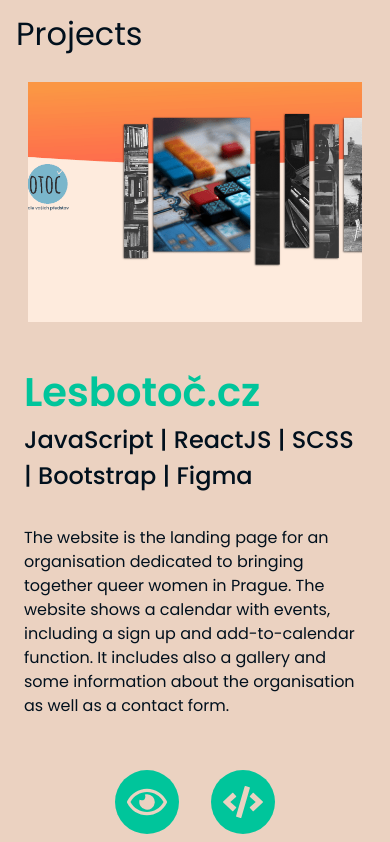
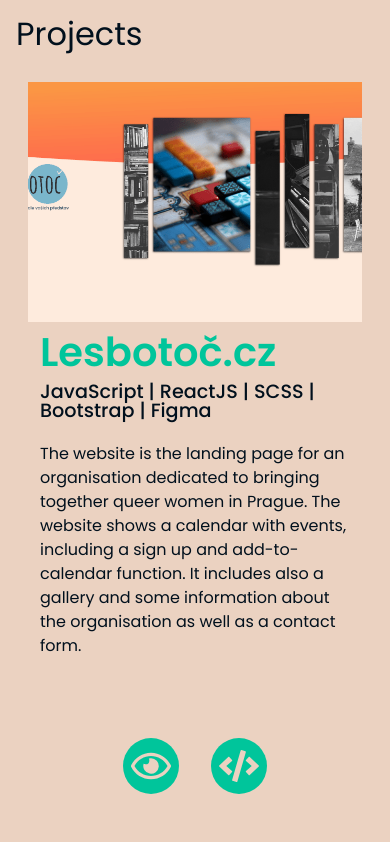
Before and after one commit to queuing4oranges/portfolio, a React (Create React App) app: page / in a window 390 px wide. Shown: the part 930-1772 px from the top of the page. Built offline with nearby package versions, Linux system fonts and the light colour scheme; a web font is replaced by a local one.

Commit message:
Style slider height

```diff
--- a/src/components/About/About.js
+++ b/src/components/About/About.js
@@ -36,7 +36,7 @@
 				</div>
 
 				<div className="flex-1 md:pr-4">
-					<p>Hi there! I am a creative individual who likes to be busy creating and continuously learning.
+					<p>Hi there! I am an individual who thrives on creativity, staying busy with projects and always eager to learn.
 					</p>
 					<br />
 					<p>In 2022, I completed a 12-week (420 hours) Bootcamp in Prague, which provided me with a foundation in web development. After that, I've built projects for a logistics start-up and an organization for queer women in Prague. Since June 2023 I am working full-time as a JavaScript developer in the Frontend Team of TeskaLabs.</p>
--- a/src/components/Projects/Carousel.js
+++ b/src/components/Projects/Carousel.js
@@ -70,11 +70,15 @@
 						<img className="w-full object-cover px-3" src={card.image} alt={card.title} />
 					</div>
 
+					<div className="title-content">
+						<h3 className='text-accent font-semibold text-2xl'>{card.title}</h3>
+						<h4 className="font-medium text-dark text-md">{card.tech}</h4>
+					</div>
+
 					<div className="description-content">
-						<h3 className='text-accent font-semibold text-2xl'>{card.title}</h3>
-						<h4 className="font-medium text-dark text-md h-24">{card.tech}</h4>
-						<p className="">{card.description}</p>
+						<p>{card.description}</p>
 					</div>
+
 					<div className='button-content'>
 						{card.live &&
 							<a href={card.live} target="_blank" rel="noreferrer" title='See live'>
--- a/src/components/Projects/carousel.scss
+++ b/src/components/Projects/carousel.scss
@@ -1,34 +1,42 @@
 .cards-container {
-	height: 50rem;
+	height: 45rem;
 	display: flex !important;
 	flex-direction: column;
 	align-items: center;
 	justify-content: space-between;
 
 	.image-content {
-		height: 16rem;
+		height: 30%;
+		img {
+			height: 15rem;
+		}
+	}
+
+	.title-content {
+		height: 20%;
+		width: 100%;
+		padding: 1.5rem 1.5rem 0;
+		display: flex;
+		flex-direction: column;
+		justify-content: flex-start;
+		align-items: flex-start;
 	}
 
 	.description-content {
-		height: 25rem;
-		padding:  1rem 3rem 0;
-		overflow-y: hidden;
-
-		& p {
-			margin-top: 2rem;
-		}
+		height: 30%;
+		padding-left: 1.5rem;
+		padding-right: 1.5rem;
 	}
 
 	.button-content {
+		height: 10%;
 		display: flex;
 		justify-content: center;
 		align-items: center;
-		padding-bottom: 3rem;
-		margin-top: 4rem;
 
 		button {
-			width: 5rem;
-			height: 5rem;
+			width: 3.5rem;
+			height: 3.5rem;
 			border-radius: 50%;
 			display: flex;
 			justify-content: center;
@@ -59,9 +67,7 @@
 	}
 }
 
-img {
-	height: 15rem;
-}
+
 
 .slick-next, .slick-prev {
 	top: 50vh;
@@ -81,20 +87,19 @@
 
 @media (max-width: 600px) {
 	.slick-slide button {
-		width: 4rem !important;
-		height: 4rem !important;
+		// width: 3rem !important;
+		// height: 4rem !important;
 	}
 
-	.cards-container {
-		height: 50rem;
+	.title-content {
+		h4 {
+			font-size: 1.2rem;
+			line-height: 1 !important;
+		}
 	}
 
 	.description-content {
-		padding: 0.5rem !important;
-
-		& p {
-			margin-top: 0.5rem !important;
-		}
+		height: 40% !important;
 	}
 
 	.button-content {
```
Also changed, not shown: src/components/Projects/ProjectsData.js (+5 -10 lines).
